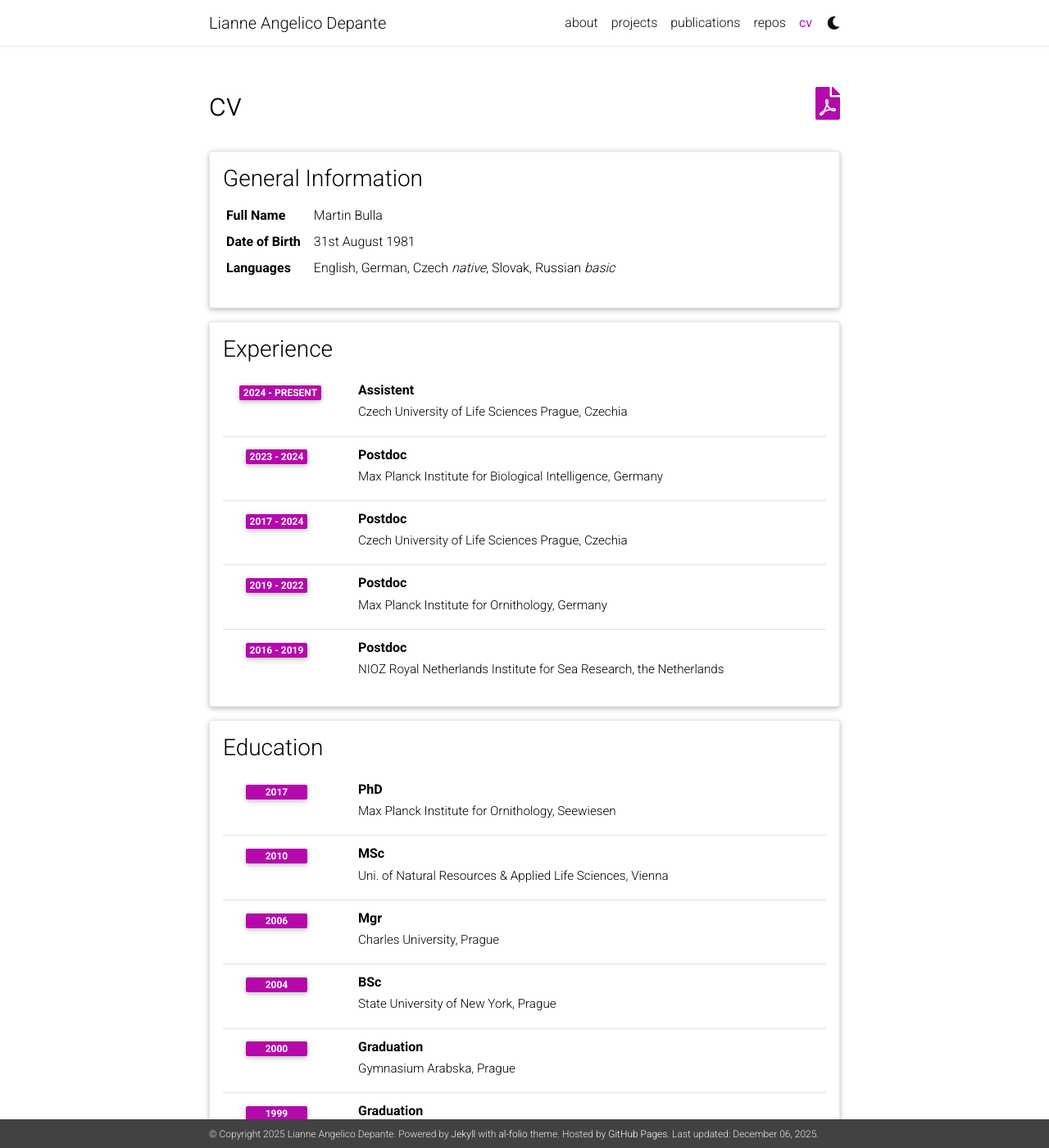
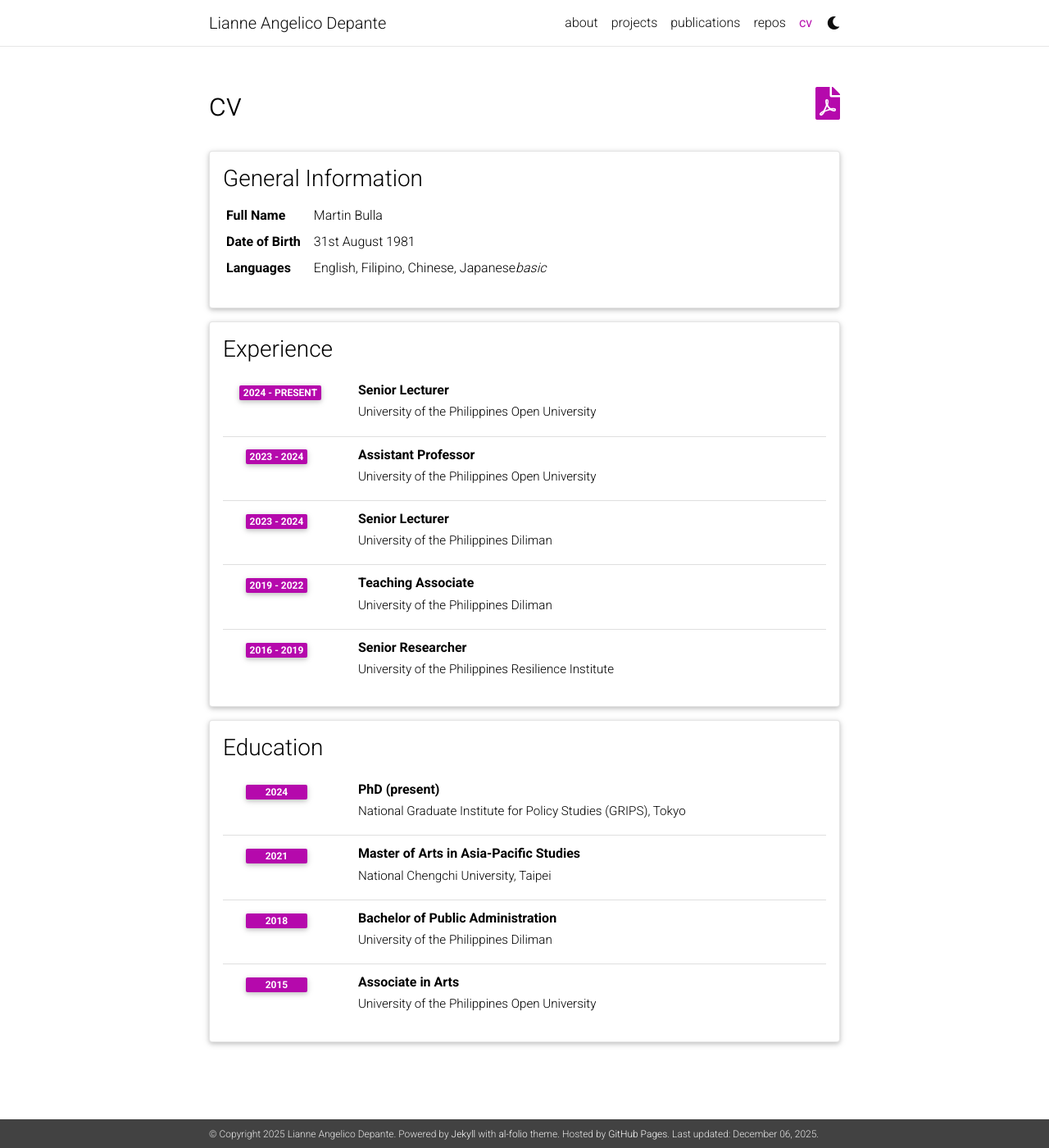
Before and after one commit to liannedepante/liannedepante.github.io, a Jekyll site: the page built from _pages/cv.md, in a window 1280 px wide and 1400 px high. Shown: the whole window at 82% size. Built offline with Jekyll 4.4.1, drawn with Linux system fonts in a browser that asks for light colours; comment, search, counter and statistics services are not loaded; a style sheet for code colours, icons or effects is not loaded.

Commit message:
Update cv.yml

```diff
--- a/_data/cv.yml
+++ b/_data/cv.yml
@@ -6,45 +6,39 @@
     - name: Date of Birth
       value: 31st August 1981
     - name: Languages
-      value: English, German, Czech <em>native</em>, Slovak, Russian <em>basic</em>
+      value: English, Filipino, Chinese, Japanese<em>basic</em>
 
 - title: Experience
   type: time_table
   contents:
-    - title: Assistent
-      institution: Czech University of Life Sciences Prague, Czechia
+    - title: Senior Lecturer
+      institution: University of the Philippines Open University
       year: 2024 - present
-    - title: Postdoc
-      institution: Max Planck Institute for Biological Intelligence, Germany
+    - title: Assistant Professor
+      institution: University of the Philippines Open University
       year: 2023 - 2024
-    - title: Postdoc
-      institution: Czech University of Life Sciences Prague, Czechia
-      year: 2017 - 2024
-    - title: Postdoc
-      institution: Max Planck Institute for Ornithology, Germany
+    - title: Senior Lecturer
+      institution: University of the Philippines Diliman
+      year: 2023 - 2024
+    - title: Teaching Associate
+      institution: University of the Philippines Diliman
       year: 2019 - 2022
-    - title: Postdoc
-      institution: NIOZ Royal Netherlands Institute for Sea Research, the Netherlands
+    - title: Senior Researcher
+      institution: University of the Philippines Resilience Institute
       year: 2016 - 2019
 
 - title: Education
   type: time_table
   contents:
-    - title: PhD
-      institution: Max Planck Institute for Ornithology, Seewiesen
-      year: 2017
-    - title: MSc
-      institution: Uni. of Natural Resources & Applied Life Sciences, Vienna
-      year: 2010
-    - title: Mgr
-      institution: Charles University, Prague
-      year: 2006
-    - title: BSc
-      institution: State University of New York, Prague
-      year: 2004
-    - title: Graduation
-      institution: Gymnasium Arabska, Prague
-      year: 2000
-    - title: Graduation
-      institution: Kendall Senior High School, United States
-      year: 1999
+    - title: PhD (present)
+      institution: National Graduate Institute for Policy Studies (GRIPS), Tokyo
+      year: 2024
+    - title: Master of Arts in Asia-Pacific Studies
+      institution: National Chengchi University, Taipei
+      year: 2021
+    - title: Bachelor of Public Administration
+      institution: University of the Philippines Diliman
+      year: 2018
+    - title: Associate in Arts
+      institution: University of the Philippines Open University
+      year: 2015
```
